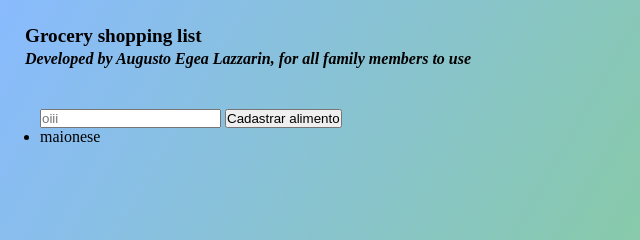
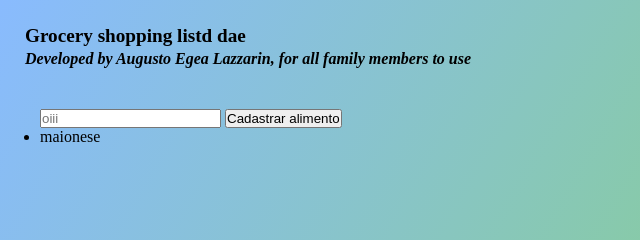
Before and after one commit to Guto8/just-trying, a plain HTML site: page index.html in a window 1280 px wide. Shown: the top 240 px of the page, 0-640 px from the left. Drawn offline with Linux system fonts and the light colour scheme.

Commit message:
cds
vesves

```diff
--- a/index.html
+++ b/index.html
@@ -11,7 +11,7 @@
 <header>
     <p>
         <b>
-          Grocery shopping list
+          Grocery shopping listd dae
         <br>
         <em>
         <small>
```
